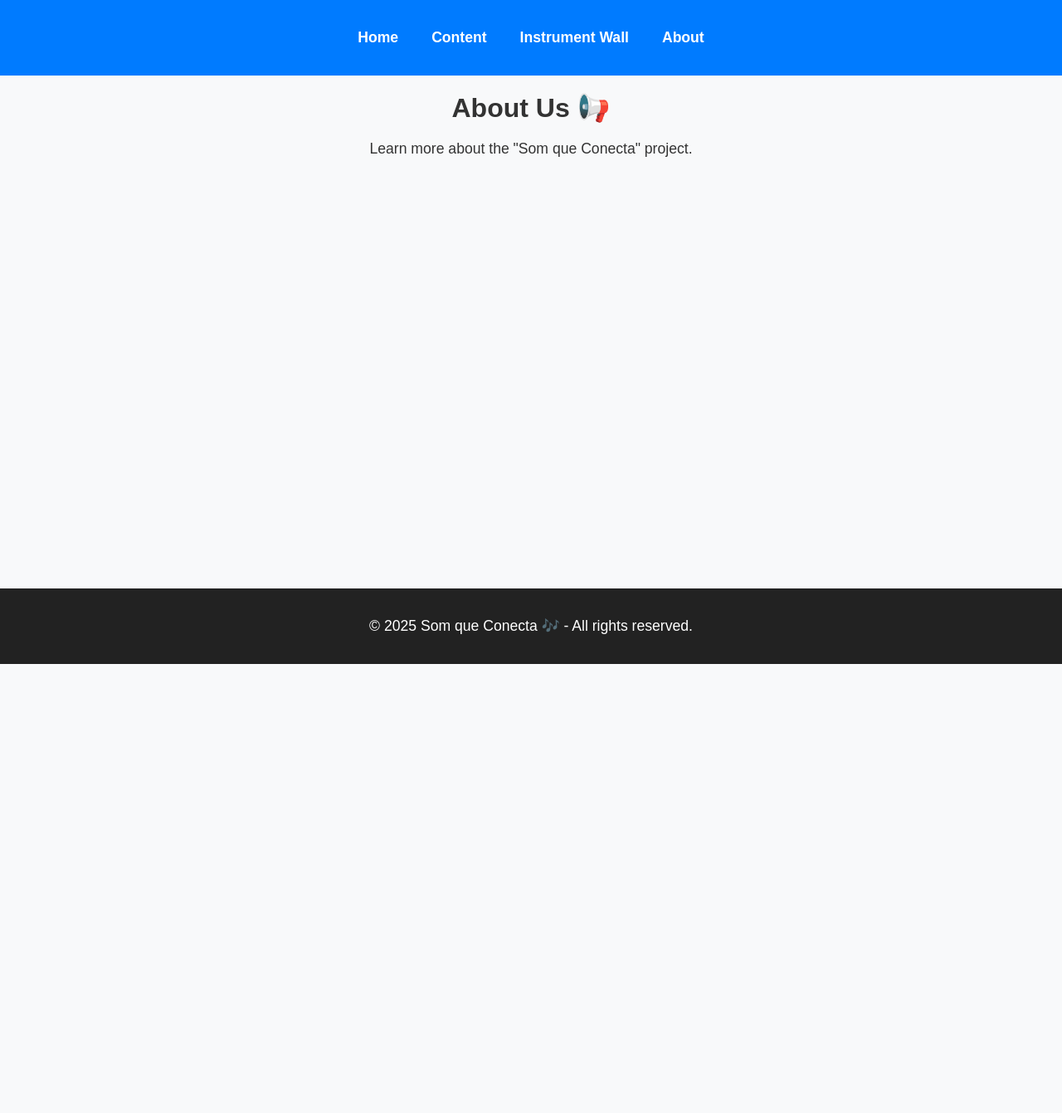
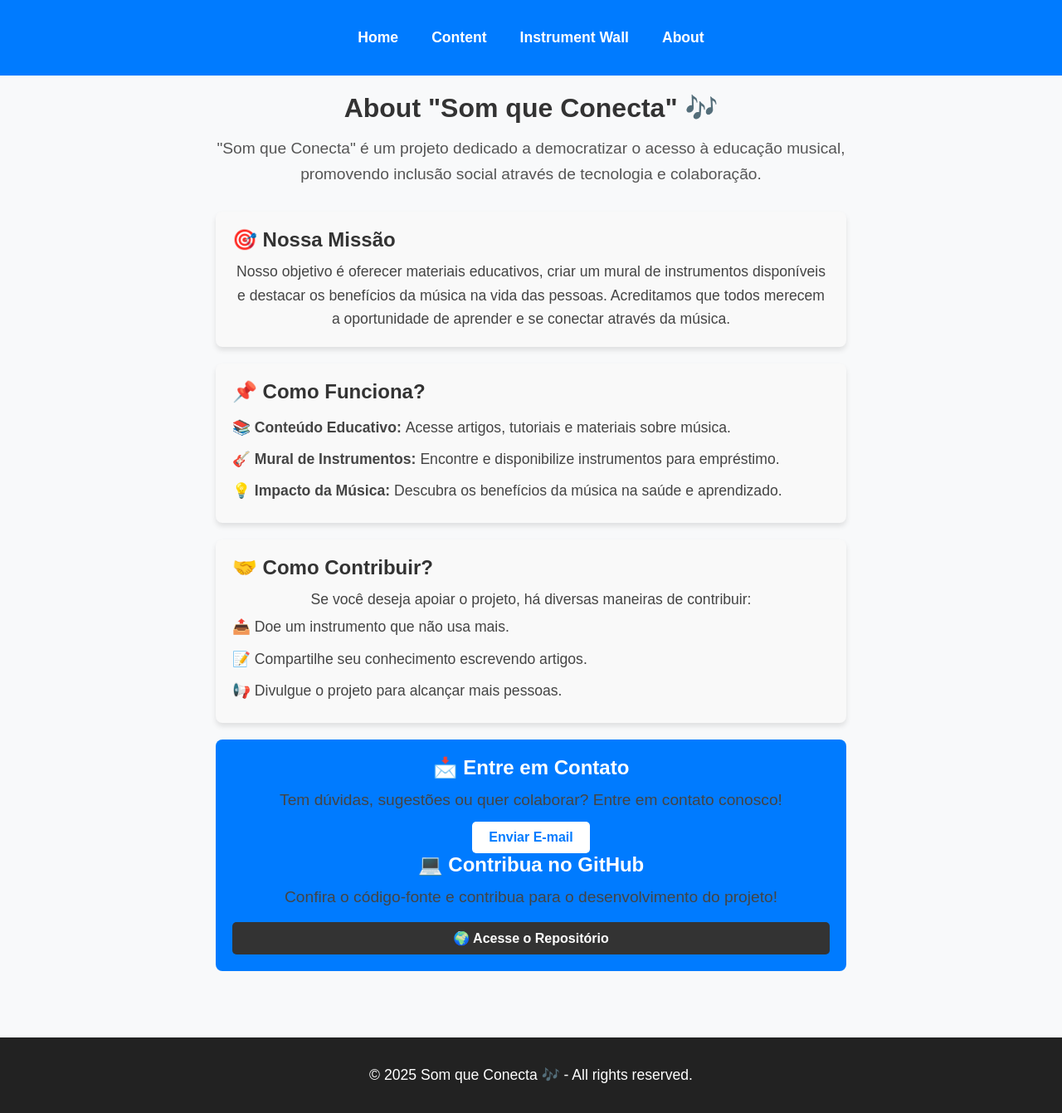
Before and after one commit to coca-mann/som-que-conecta, a Vue app in the folder frontend/: page /about in a window 1280 px wide. Shown: the whole page at 83% size. Before the commit the page ends 800 px from the top, so only its background shows below. Built offline with nearby package versions, Linux system fonts and the light colour scheme.

Commit message:
Update page About

```diff
--- a/frontend/src/pages/About.vue
+++ b/frontend/src/pages/About.vue
@@ -1,9 +1,150 @@
-<script setup>
-</script>
-
 <template>
   <div class="container">
-    <h1>About Us 📢</h1>
-    <p>Learn more about the "Som que Conecta" project.</p>
+    <h1>About "Som que Conecta" 🎶</h1>
+    <p class="intro">
+      "Som que Conecta" é um projeto dedicado a democratizar o acesso à educação musical,
+      promovendo inclusão social através de tecnologia e colaboração.
+    </p>
+
+    <!-- Seção Missão -->
+    <div class="section">
+      <h2>🎯 Nossa Missão</h2>
+      <p>
+        Nosso objetivo é oferecer materiais educativos, criar um mural de instrumentos disponíveis
+        e destacar os benefícios da música na vida das pessoas. Acreditamos que todos merecem a
+        oportunidade de aprender e se conectar através da música.
+      </p>
+    </div>
+
+    <!-- Seção Como Funciona -->
+    <div class="section">
+      <h2>📌 Como Funciona?</h2>
+      <ul>
+        <li><strong>📚 Conteúdo Educativo:</strong> Acesse artigos, tutoriais e materiais sobre música.</li>
+        <li><strong>🎸 Mural de Instrumentos:</strong> Encontre e disponibilize instrumentos para empréstimo.</li>
+        <li><strong>💡 Impacto da Música:</strong> Descubra os benefícios da música na saúde e aprendizado.</li>
+      </ul>
+    </div>
+
+    <!-- Seção Como Contribuir -->
+    <div class="section">
+      <h2>🤝 Como Contribuir?</h2>
+      <p>
+        Se você deseja apoiar o projeto, há diversas maneiras de contribuir:
+      </p>
+      <ul>
+        <li>📤 Doe um instrumento que não usa mais.</li>
+        <li>📝 Compartilhe seu conhecimento escrevendo artigos.</li>
+        <li>📢 Divulgue o projeto para alcançar mais pessoas.</li>
+      </ul>
+    </div>
+
+    <!-- Seção Contato e GitHub -->
+    <div class="contact-section">
+      <h2>📩 Entre em Contato</h2>
+      <p>Tem dúvidas, sugestões ou quer colaborar? Entre em contato conosco!</p>
+      <a href="mailto:contato@somqueconecta.com" class="contact-button">Enviar E-mail</a>
+
+      <h2>💻 Contribua no GitHub</h2>
+      <p>Confira o código-fonte e contribua para o desenvolvimento do projeto!</p>
+      <a href="https://github.com/coca-mann/som-que-conecta" target="_blank" class="github-button">
+        🌍 Acesse o Repositório
+      </a>
+    </div>
   </div>
 </template>
+
+<style scoped>
+.container {
+  max-width: 800px;
+  margin: 0 auto;
+  padding: 20px;
+  text-align: center;
+}
+
+h1 {
+  font-size: 2rem;
+  margin-bottom: 15px;
+}
+
+.intro {
+  font-size: 1.2rem;
+  color: #555;
+  margin-bottom: 30px;
+}
+
+.section {
+  background: #f9f9f9;
+  padding: 20px;
+  margin-bottom: 20px;
+  border-radius: 8px;
+  box-shadow: 0px 4px 6px rgba(0, 0, 0, 0.1);
+  text-align: left;
+}
+
+h2 {
+  font-size: 1.5rem;
+  margin-bottom: 10px;
+}
+
+p, li {
+  font-size: 1.1rem;
+  color: #444;
+  line-height: 1.6;
+}
+
+ul {
+  list-style: none;
+  padding-left: 0;
+}
+
+ul li {
+  padding: 5px 0;
+  display: flex;
+  align-items: center;
+}
+
+ul li strong {
+  margin-right: 5px;
+}
+
+/* Seção de contato */
+.contact-section {
+  text-align: center;
+  padding: 20px;
+  background: #007bff;
+  color: white;
+  border-radius: 8px;
+}
+
+.contact-section p {
+  font-size: 1.2rem;
+}
+
+.contact-button, .github-button {
+  display: inline-block;
+  margin-top: 10px;
+  padding: 10px 20px;
+  background: white;
+  color: #007bff;
+  font-weight: bold;
+  text-decoration: none;
+  border-radius: 5px;
+  transition: background 0.2s;
+}
+
+.contact-button:hover, .github-button:hover {
+  background: #f1f1f1;
+}
+
+.github-button {
+  display: block;
+  margin-top: 15px;
+  background: #333;
+  color: white;
+}
+
+.github-button:hover {
+  background: #555;
+}
+</style>
```
